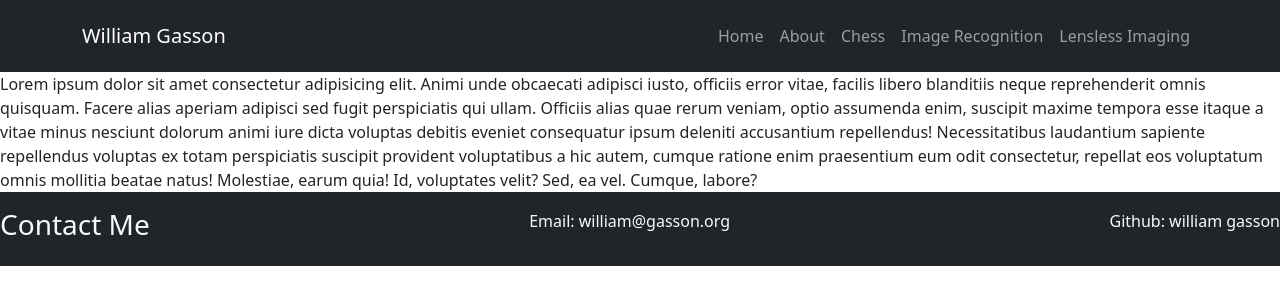
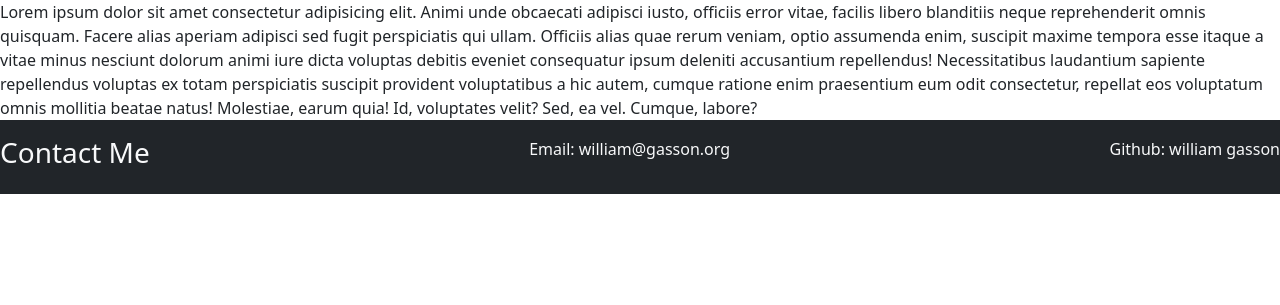
Before and after one commit to WilliamGasson/Website, a Flask app: page /temp in a window 1280 px wide. Shown: the top 305 px of the page. Run offline with Flask 2, Linux system fonts and the light colour scheme.

```diff
--- a/templates/nav.html
+++ b/templates/nav.html
@@ -5,27 +5,6 @@
   </head>
 
   <body>
-    <!--navbar-->
-    <nav class="navbar navbar-expand-lg bg-dark navbar-dark py-3">
-      <div class="container">
 
-        <a href="#" class="navbar-brand">William Gasson</a>
-
-        <div class="collapse navbar-collapse" id="navmenu">
-          <ul class="navbar-nav ms-auto">
-            <li class ="nav-item">
-              <a href="/home" class="nav-link">Home</a>
-            <li class ="nav-item">
-              <a href="about" class="nav-link">About</a>
-            <li class ="nav-item">
-              <a href="chess" class="nav-link">Chess</a>
-            <li class ="nav-item">
-              <a href="img_rec" class="nav-link">Image Recognition</a>
-              <li class ="nav-item">
-                <a href="lensless" class="nav-link">Lensless Imaging</a>
-          </ul>
-        </div>
-      </div>
-    </nav>
   </body>
 </html>
```
